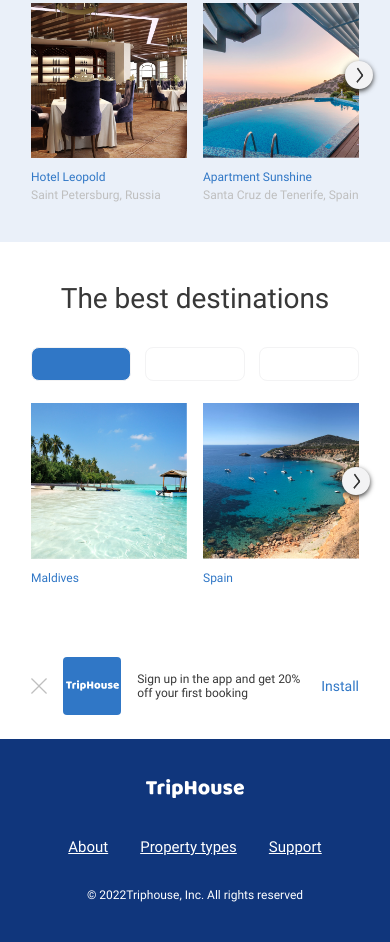
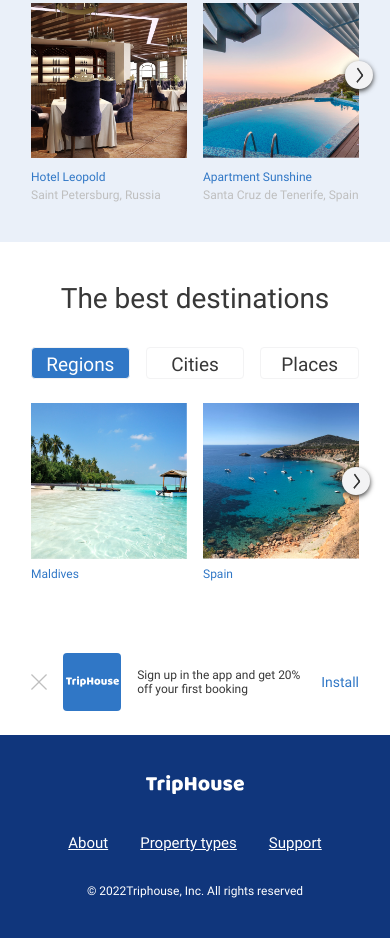
Before and after one commit to LizaVydritskaia/if-html, a website: page index.html in a window 390 px wide. Shown: the part 1274-2216 px from the top of the page. Drawn offline with Linux system fonts and the light colour scheme.

Commit message:
lesson-11: Fixed form of "The best destinations" block. Fixed arrow position of "The best destinations" block. Fixed text position of "Sign up" block

```diff
--- a/index.html
+++ b/index.html
@@ -413,7 +413,6 @@
     <section class="destinations container">
       <h2 class="destinations__title">The best destinations</h2>
       <form class="destinations__form" action="/">
-        <div class="col-sm-2 destinations__nav">
         <input
           class="destinations__input"
           type="radio"
@@ -423,8 +422,6 @@
           checked
         />
         <label class="destinations__label" for="regions">Regions</label>
-        </div>
-        <div class="col-sm-2 destinations__nav">
         <input
           class="destinations__input"
           type="radio"
@@ -433,8 +430,6 @@
           value="2"
         />
         <label class="destinations__label" for="cities">Cities</label>
-        </div>
-        <div class="col-sm-2 destinations__nav destinations__nav--places">
         <input
           class="destinations__input"
           type="radio"
@@ -447,7 +442,6 @@
           for="places"
           >Places <span>of interest</span></label
         >
-        </div>
       </form>
       <div class="destinations__countries">
         <div class="col-lg-3 col-md-6 col-sm-3 destinations__country-block">
--- a/styles/styles.css
+++ b/styles/styles.css
@@ -614,56 +614,29 @@ body {
   position: relative;
 }
 
-.destinations__nav {
-  width: 100%;
-  max-width: 192px;
-  height: 64px;
-  border-radius: 8px;
-  display: flex;
-  justify-content: center;
-  align-items: center;
-  margin: 0;
-  position: relative;
-}
-
-.destinations__nav--places {
-  max-width: 238px;
-}
-
 .destinations__input {
-  appearance: none;
   position: absolute;
+  opacity: 0;
 }
 
 .destinations__label {
+  width: 192px;
+  height: 100%;
   font-weight: 400;
   font-size: 24px;
   text-align: center;
   color: var(--text-primary-color);
-}
-
-.destinations__label:before {
-  content: "";
-  display: block;
-  width: 192px;
-  height: 64px;
-  background: var(--stroke-color);
   border-radius: 8px;
-  position: absolute;
-  top: 0;
-  left: 0;
-}
-
-.destinations__label--places:before {
+  padding: 17px;
+}
+
+.destinations__label--places {
   width: 238px;
-}
-
-.destinations__input:checked + .destinations__label:before {
-  background: var(--accent-blue);
 }
 
 .destinations__input:checked + .destinations__label {
   color: var(--text-general-white);
+  background-color: var(--accent-blue);
 }
 
 .destinations__label:hover {
@@ -799,10 +772,7 @@ body {
 }
 
 .sign-up__text span {
-  opacity: 0;
-  position: absolute;
-  top: 0;
-  left: 0;
+  display: none;
 }
 
 .sign-up__button {
@@ -1280,7 +1250,7 @@ ul li:first-child {
 
   .destinations__circle-arrow {
     position: absolute;
-    top: 415px;
+    top: 60%;
     right: -5px;
   }
 
@@ -1685,47 +1655,43 @@ ul li:first-child {
   }
 
   .destinations__form {
+    width: 100%;
     height: 32px;
     background: none;
-    border-radius: 0;
+    border-radius: 8px;
     margin-bottom: 24px;
     gap: 16px;
-  }
-
-  .destinations__nav {
-    max-width: 98px;
-    height: 32px;
-    border-radius: 8px;
-    display: flex;
-    justify-content: center;
-    align-items: center;
-    margin: 0;
+    position: relative;
+  }
+
+  .destinations__input {
+    position: absolute;
+    opacity: 0;
   }
 
   .destinations__label {
+    width: 99px;
+    height: 100%;
     font-size: 19px;
+    border: 1px solid var(--stroke-color);
+    border-radius: 4px;
+    padding: 5px;
   }
 
   .destinations__label--places span {
     display: none;
   }
 
-  .destinations__label:before {
-    content: "";
-    display: block;
-    width: 98px;
-    height: 32px;
-    background: var(--text-general-white);
-    border: 1px solid #f3f3f4;
-    border-radius: 8px;
-  }
-
   .destinations__countries .destinations__country-block:nth-last-child(-n + 2) {
     display: none;
   }
 
   .destinations__countries .destinations__country-block:nth-child(2) {
     margin-right: 0;
+  }
+
+  .destinations__image-block {
+    height: 156px;
   }
 
   .destinations__country-image {
@@ -1794,8 +1760,7 @@ ul li:first-child {
   }
 
   .sign-up__text span {
-    opacity: 1;
-    position: static;
+    display: inline;
   }
 
   .sign-up__close {
```
Lines whose indentation alone changed are shown as unchanged.
